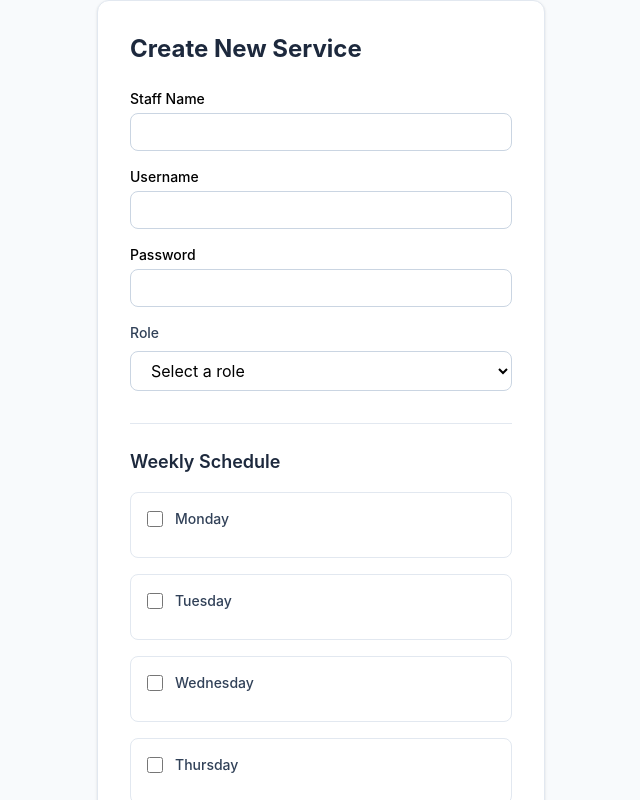
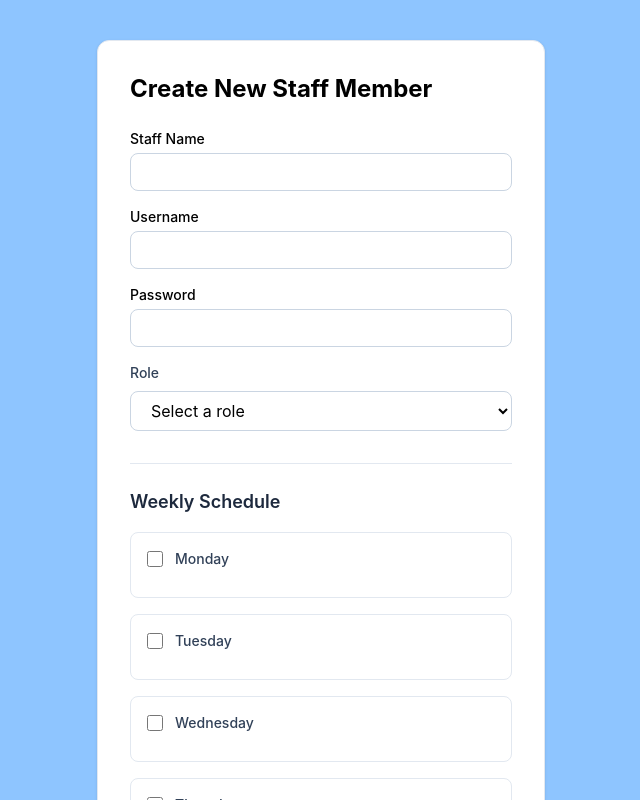
Before and after one commit to KarolisZIU/Final-Year-Project, a Vue app in the folder frontend/myapp/: page /admin/staff/add in a window 1280 px wide. Shown: the top 800 px of the page, without its empty margins (319-959 px from the left). Built offline with nearby package versions, Linux system fonts and the light colour scheme; sample sign-in values are in the browser's storage; the HTML template or start-up script is replaced by a standard one; what v-calendar would draw is missing.

Commit message:
Bugfixes v2

```diff
--- a/frontend/myapp/src/pages/AddStaff.vue
+++ b/frontend/myapp/src/pages/AddStaff.vue
@@ -80,9 +80,9 @@
 </script>
 
 <template>
-    <div class="min-h-screen bg-slate-50 flex items-center justify-center">
+  <div class="mt-10 mb-10 min-h-screen flex items-center justify-center">
     <div class="bg-white rounded-xl border border-slate-200 shadow-sm p-8 w-full max-w-md mx-4">
-      <h1 class="text-2xl font-bold text-slate-800 mb-6">Create New Service</h1>
+      <h1 class="text-2xl font-bold text-black mb-6">Create New Staff Member</h1>
 
       <ErrorMessage :message="errorMessage" />
 
```
